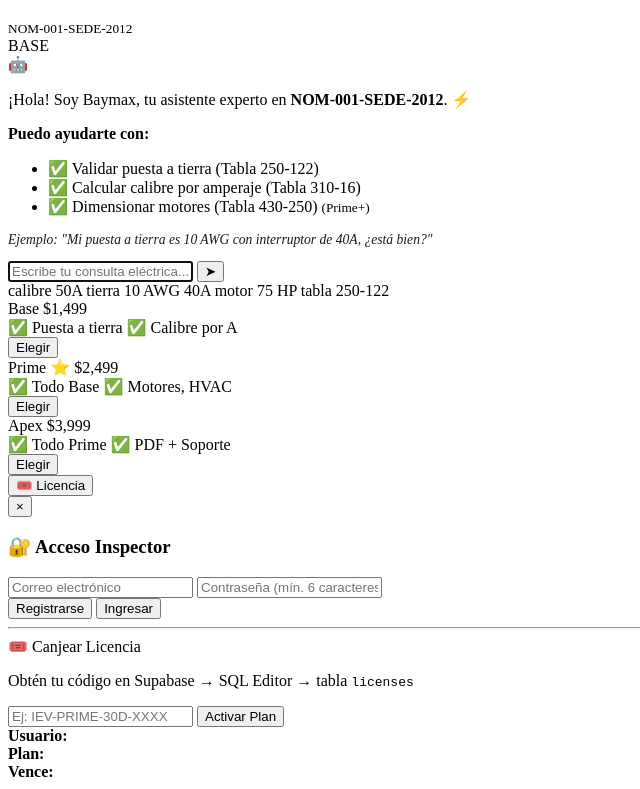
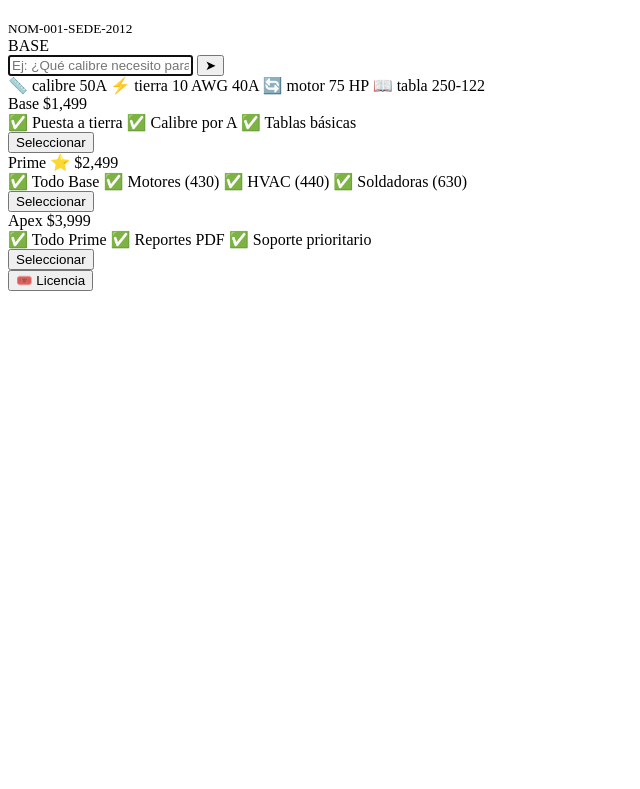
Before and after one commit to Lecterhdz/inspector-electrico-virtual, a website with bundled scripts: page index.html in a window 1280 px wide. Shown: the part 88-877 px from the top of the page, without its empty margins (0-640 px from the left). After the commit the page ends 800 px from the top, so only its background shows below. Built offline with nearby package versions, Linux system fonts and the light colour scheme; a script that the page names is missing; files whose address does not match are found by name.

Commit message:
Update index.html

```diff
--- a/index.html
+++ b/index.html
@@ -2,8 +2,13 @@
 <html lang="es">
 <head>
   <meta charset="UTF-8">
-  <meta name="viewport" content="width=device-width, initial-scale=1.0, maximum-scale=1.0, user-scalable=no">
+  <meta name="viewport" content="width=device-width, initial-scale=1.0, maximum-scale=1.0, user-scalable=yes, viewport-fit=cover">
   <title>Inspector Eléctrico Virtual - NOM-001-SEDE-2012</title>
+
+  <!-- SEO -->
+  <meta name="description" content="Asistente técnico para normas eléctricas mexicanas NOM-001-SEDE-2012. Validación de puesta a tierra, cálculo de calibres, dimensionamiento de motores y más.">
+  <meta name="keywords" content="NOM-001, eléctrica, puesta a tierra, calibre, motores, HVAC, soldadoras">
+  <meta name="author" content="Inspector Eléctrico Virtual">
 
   <!-- PWA Manifest -->
   <link rel="manifest" href="manifest.json">
@@ -13,16 +18,16 @@
   <meta name="mobile-web-app-capable" content="yes">
   <meta name="apple-mobile-web-app-capable" content="yes">
   <meta name="apple-mobile-web-app-status-bar-style" content="black-translucent">
-  <meta name="apple-mobile-web-app-title" content="InspectorEléctrico">
+  <meta name="apple-mobile-web-app-title" content="Inspector EV">
 
-  <!-- Iconos (placeholders) -->
+  <!-- Iconos (con fallback a emoji) -->
   <link rel="icon" type="image/png" sizes="192x192" href="https://via.placeholder.com/192/1e5a7d/ffffff?text=⚡">
   <link rel="apple-touch-icon" href="https://via.placeholder.com/192/1e5a7d/ffffff?text=⚡">
 
   <!-- Estilos -->
   <link rel="stylesheet" href="css/styles.css">
 
-  <!-- Preconnect -->
+  <!-- Preconnect para mejor rendimiento -->
   <link rel="preconnect" href="https://esm.sh">
   <link rel="preconnect" href="https://eeymrugligeojechkcma.supabase.co">
 </head>
@@ -48,33 +53,29 @@
     <!-- Área de Chat -->
     <section class="chat-area">
       <div class="chat-messages" id="chatMessages">
-        <div class="message bot">
-          <div class="message-avatar">🤖</div>
-          <div class="message-content">
-            <p>¡Hola! Soy Baymax, tu asistente experto en <strong>NOM-001-SEDE-2012</strong>. ⚡</p>
-            <p><strong>Puedo ayudarte con:</strong></p>
-            <ul>
-              <li>✅ Validar puesta a tierra (Tabla 250-122)</li>
-              <li>✅ Calcular calibre por amperaje (Tabla 310-16)</li>
-              <li>✅ Dimensionar motores (Tabla 430-250) <small>(Prime+)</small></li>
-            </ul>
-            <p style="margin-top:0.5rem; font-size:0.85rem; opacity:0.9;">
-              <em>Ejemplo: "Mi puesta a tierra es 10 AWG con interruptor de 40A, ¿está bien?"</em>
-            </p>
-          </div>
-        </div>
+        <!-- Mensaje de bienvenida se carga desde JS -->
       </div>
 
       <div class="chat-input-area">
         <form id="chatForm" class="chat-form">
-          <input type="text" id="userInput" class="chat-input" placeholder="Escribe tu consulta eléctrica..." autocomplete="off" autofocus>
-          <button type="submit" class="btn-send" id="btnSend" title="Enviar"><span>➤</span></button>
+          <input
+            type="text"
+            id="userInput"
+            class="chat-input"
+            placeholder="Ej: ¿Qué calibre necesito para 50A?"
+            autocomplete="off"
+            autofocus
+            enterkeyhint="send"
+          >
+          <button type="submit" class="btn-send" id="btnSend" title="Enviar">
+            <span>➤</span>
+          </button>
         </form>
         <div class="chat-hints">
-          <span class="hint" onclick="fillInput('calibre para 50A')">calibre 50A</span>
-          <span class="hint" onclick="fillInput('puesta a tierra 10 AWG 40A')">tierra 10 AWG 40A</span>
-          <span class="hint" onclick="fillInput('motor 75 HP 440V trifásico')">motor 75 HP</span>
-          <span class="hint" onclick="fillInput('Explica la tabla 250-122')">tabla 250-122</span>
+          <span class="hint" onclick="fillInput('¿Qué calibre necesito para 50A?')">📏 calibre 50A</span>
+          <span class="hint" onclick="fillInput('Mi puesta a tierra es 10 AWG con interruptor de 40A, ¿está bien?')">⚡ tierra 10 AWG 40A</span>
+          <span class="hint" onclick="fillInput('motor 75 HP 440V trifásico')">🔄 motor 75 HP</span>
+          <span class="hint" onclick="fillInput('Explica la tabla 250-122')">📖 tabla 250-122</span>
         </div>
       </div>
     </section>
@@ -83,6 +84,7 @@
     <aside class="plans-sidebar-compact" id="plansCompact">
       <div class="plans-scroll">
 
+        <!-- Plan Base -->
         <div class="plan-card-mini" data-plan="base">
           <div class="plan-mini-header">
             <span class="plan-mini-name">Base</span>
@@ -91,10 +93,12 @@
           <div class="plan-mini-features">
             <span>✅ Puesta a tierra</span>
             <span>✅ Calibre por A</span>
+            <span>✅ Tablas básicas</span>
           </div>
-          <button class="btn-plan-mini" onclick="selectPlan('base')">Elegir</button>
+          <button class="btn-plan-mini" onclick="selectPlan('base')">Seleccionar</button>
         </div>
 
+        <!-- Plan Prime (destacado) -->
         <div class="plan-card-mini featured" data-plan="prime">
           <div class="plan-mini-header">
             <span class="plan-mini-name">Prime ⭐</span>
@@ -102,11 +106,14 @@
           </div>
           <div class="plan-mini-features">
             <span>✅ Todo Base</span>
-            <span>✅ Motores, HVAC</span>
+            <span>✅ Motores (430)</span>
+            <span>✅ HVAC (440)</span>
+            <span>✅ Soldadoras (630)</span>
           </div>
-          <button class="btn-plan-mini btn-primary" onclick="selectPlan('prime')">Elegir</button>
+          <button class="btn-plan-mini btn-primary" onclick="selectPlan('prime')">Seleccionar</button>
         </div>
 
+        <!-- Plan Apex -->
         <div class="plan-card-mini" data-plan="apex">
           <div class="plan-mini-header">
             <span class="plan-mini-name">Apex</span>
@@ -114,13 +121,15 @@
           </div>
           <div class="plan-mini-features">
             <span>✅ Todo Prime</span>
-            <span>✅ PDF + Soporte</span>
+            <span>✅ Reportes PDF</span>
+            <span>✅ Soporte prioritario</span>
           </div>
-          <button class="btn-plan-mini" onclick="selectPlan('apex')">Elegir</button>
+          <button class="btn-plan-mini" onclick="selectPlan('apex')">Seleccionar</button>
         </div>
 
+        <!-- Botón de Licencia -->
         <div class="license-btn-wrapper">
-          <button class="btn-license" onclick="document.getElementById('authModal').style.display='flex'">
+          <button class="btn-license" onclick="openAuthModal()">
             🎟️ Licencia
           </button>
         </div>
@@ -130,51 +139,87 @@
 
   </main>
 
-  <!-- Auth Modal -->
-  <div id="authModal" class="modal">
+  <!-- Auth Modal (usando dialog nativo para mejor accesibilidad) -->
+  <dialog id="authModal" class="modal">
     <div class="modal-content">
-      <button class="modal-close" onclick="document.getElementById('authModal').style.display='none'">&times;</button>
+      <button class="modal-close" onclick="closeAuthModal()">&times;</button>
       <h3>🔐 Acceso Inspector</h3>
 
-      <input id="authEmail" type="email" placeholder="Correo electrónico" class="modal-input">
-      <input id="authPass" type="password" placeholder="Contraseña (mín. 6 caracteres)" class="modal-input">
+      <div style="margin-bottom: 1rem;">
+        <input id="authEmail" type="email" placeholder="Correo electrónico" class="modal-input" autocomplete="email">
+        <input id="authPass" type="password" placeholder="Contraseña (mín. 6 caracteres)" class="modal-input" autocomplete="current-password">
+      </div>
 
       <div class="modal-buttons">
-        <button class="btn-modal" onclick="handleAuth('signup')">Registrarse</button>
-        <button class="btn-modal btn-secondary" onclick="handleAuth('login')">Ingresar</button>
+        <button class="btn-modal" onclick="handleAuth('signup')">📝 Registrarse</button>
+        <button class="btn-modal btn-secondary" onclick="handleAuth('login')">🔑 Ingresar</button>
       </div>
 
       <hr class="modal-divider">
 
       <div class="license-section">
         <div class="license-title">🎟️ Canjear Licencia</div>
-        <p class="license-help">Obtén tu código en Supabase → SQL Editor → tabla <code>licenses</code></p>
-        <input id="licenseCode" placeholder="Ej: IEV-PRIME-30D-XXXX" class="modal-input code-input">
-        <button class="btn-license-activate" onclick="redeemLicense()">Activar Plan</button>
+        <p class="license-help">
+          Introduce tu código de licencia para activar el plan correspondiente.<br>
+          <small>Ejemplo: <code>IEV-PRIME-30D-XXXX</code> o <code>IEV-APEX-ANNUAL-XXXX</code></small>
+        </p>
+        <input id="licenseCode" placeholder="Ej: IEV-PRIME-30D-ABCD" class="modal-input code-input">
+        <button class="btn-license-activate" onclick="redeemLicense()">🎟️ Activar Licencia</button>
       </div>
 
-      <div id="userInfo" class="user-info">
-        <strong>Usuario:</strong> <span id="userEmail"></span><br>
-        <strong>Plan:</strong> <span id="userPlan"></span><br>
-        <strong>Vence:</strong> <span id="userExpiry"></span>
+      <div id="userInfo" class="user-info" style="display: none;">
+        <strong>👤 Usuario:</strong> <span id="userEmail"></span><br>
+        <strong>📋 Plan:</strong> <span id="userPlan"></span><br>
+        <strong>📅 Vence:</strong> <span id="userExpiry"></span>
       </div>
     </div>
-  </div>
+  </dialog>
 
-  <!-- Toast -->
+  <!-- Toast de notificaciones -->
   <div id="toast" class="toast"></div>
 
   <!-- Scripts -->
   <script type="module" src="js/app.js"></script>
   <script src="js/plans.js"></script>
+  <script src="js/auth.js"></script>
 
-  <!-- Service Worker -->
+  <!-- Service Worker Registration -->
   <script>
     if ('serviceWorker' in navigator) {
-      navigator.serviceWorker.register('sw.js')
-        .then(reg => console.log('✅ SW registrado:', reg.scope))
-        .catch(err => console.warn('⚠️ SW error:', err));
+      window.addEventListener('load', () => {
+        navigator.serviceWorker.register('sw.js')
+          .then(reg => console.log('✅ Service Worker registrado:', reg.scope))
+          .catch(err => console.warn('⚠️ Service Worker error:', err));
+      });
     }
+
+    // Funciones globales para hints
+    window.fillInput = function(text) {
+      const input = document.getElementById('userInput');
+      if (input) {
+        input.value = text;
+        input.focus();
+      }
+    };
+
+    // Funciones para modal
+    window.openAuthModal = function() {
+      const modal = document.getElementById('authModal');
+      if (modal) modal.showModal();
+    };
+
+    window.closeAuthModal = function() {
+      const modal = document.getElementById('authModal');
+      if (modal) modal.close();
+    };
+
+    // Cerrar modal con ESC
+    document.addEventListener('keydown', (e) => {
+      if (e.key === 'Escape') {
+        const modal = document.getElementById('authModal');
+        if (modal && modal.open) modal.close();
+      }
+    });
   </script>
 </body>
 </html>
```
